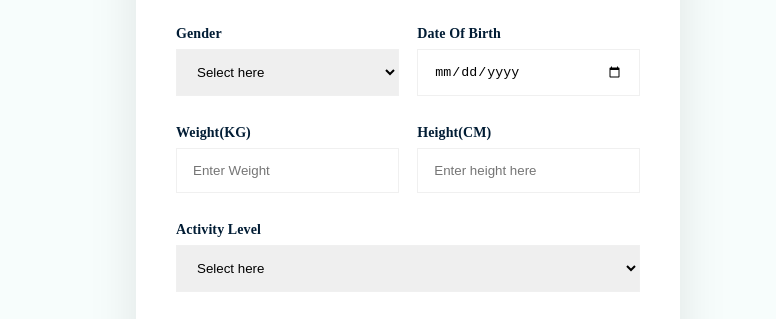
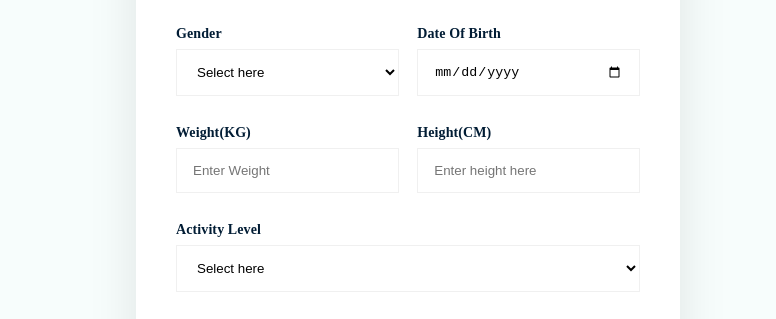
Before and after one commit to Temitope-Ajepe/Assignment2, a plain HTML site: page index.html in a window 1280 px wide. Shown: the part 188-507 px from the top of the page, 504-1280 px from the left. Drawn offline with Linux system fonts and the light colour scheme.

Commit message:
modified select tags

```diff
--- a/index.html
+++ b/index.html
@@ -39,14 +39,14 @@
                         <label for="gender">Gender</label>
                         <select name="gender" id="gender">
                             <option value="" disabled selected >Select here</option>
-                            <option value="female"></option>
-                            <option value="male"></option>
+                            <option value="female">Female</option>
+                            <option value="male">Male</option>
                         </select>
                     </div>
 
                     <div class="input-box">
                         <label for="dob">Date Of Birth</label>
-                        <input type="date" name="dob" id="dob" />
+                        <input type="date"/>
                     </div>
                 </div>
 
@@ -67,8 +67,8 @@
                         <label for="level">Activity Level</label>
                         <select name="level" id="level" >
                             <option value="" disabled selected >Select here</option>
-                            <option value="level one"></option>
-                            <option value="level two"></option>
+                            <option value="level one">Level one</option>
+                            <option value="level two">Level Two</option>
                         </select>
                     </div>
                 </div>
--- a/style.css
+++ b/style.css
@@ -66,11 +66,27 @@ section form{
     width: 48%;
 }
 
-.input-box input, select{
+.input-box input{
     padding: 14px 16px ;
     border: 1.5px solid #F0F0F0;
     outline: none;
     margin-block-start: 8px;
+    background-color: transparent;
+}
+
+.input-box select{
+    padding: 14px 16px;
+    border: 1.5px solid #F0F0F0;
+    outline: none;
+    margin-block-start: 8px;
+    background-color: transparent;
+}
+.full-box select{
+    padding: 14px 16px;
+    border: 1.5px solid #F0F0F0;
+    outline: none;
+    margin-block-start: 8px;
+    background-color: transparent;
 }
 
 .input-box input:focus, select:focus{
```
